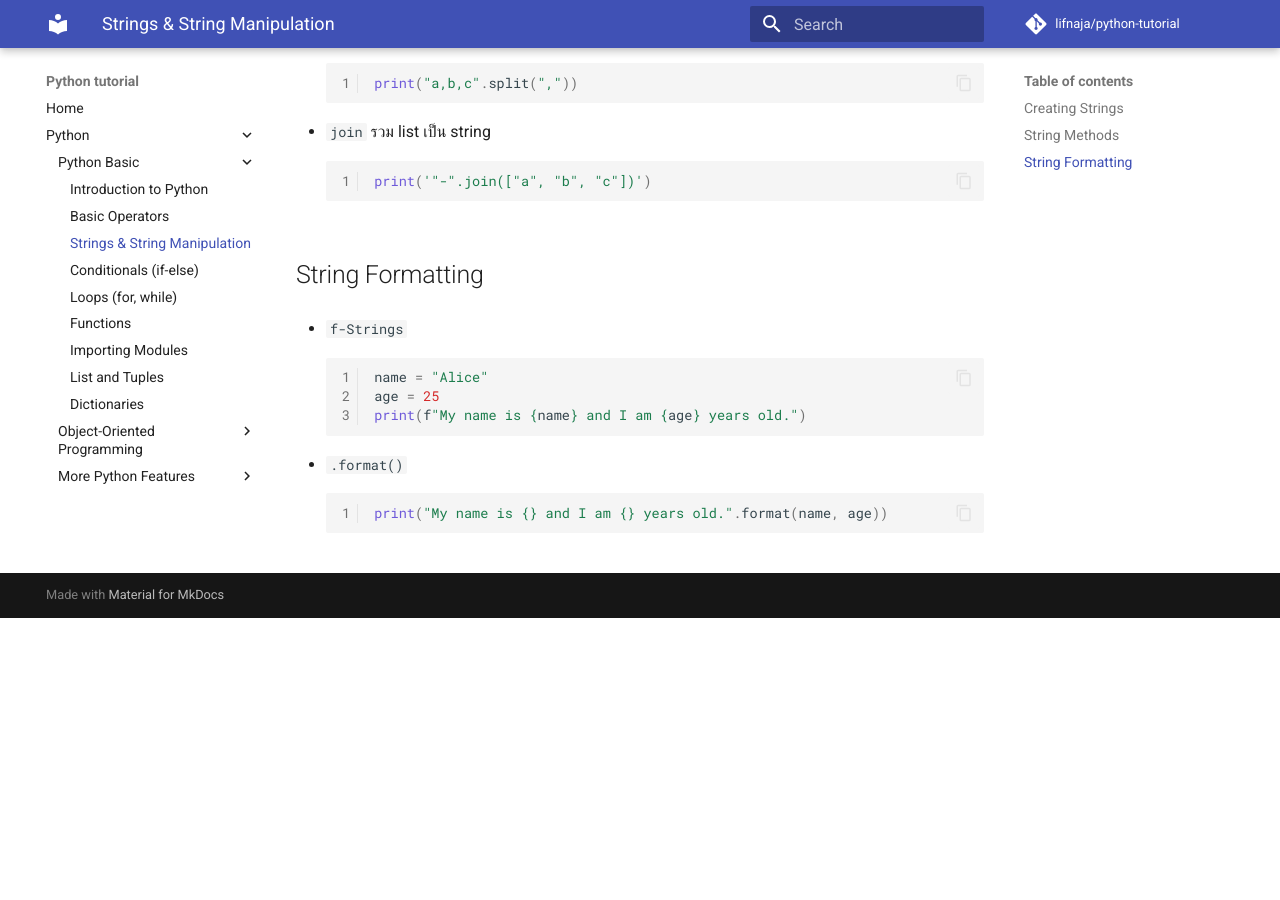
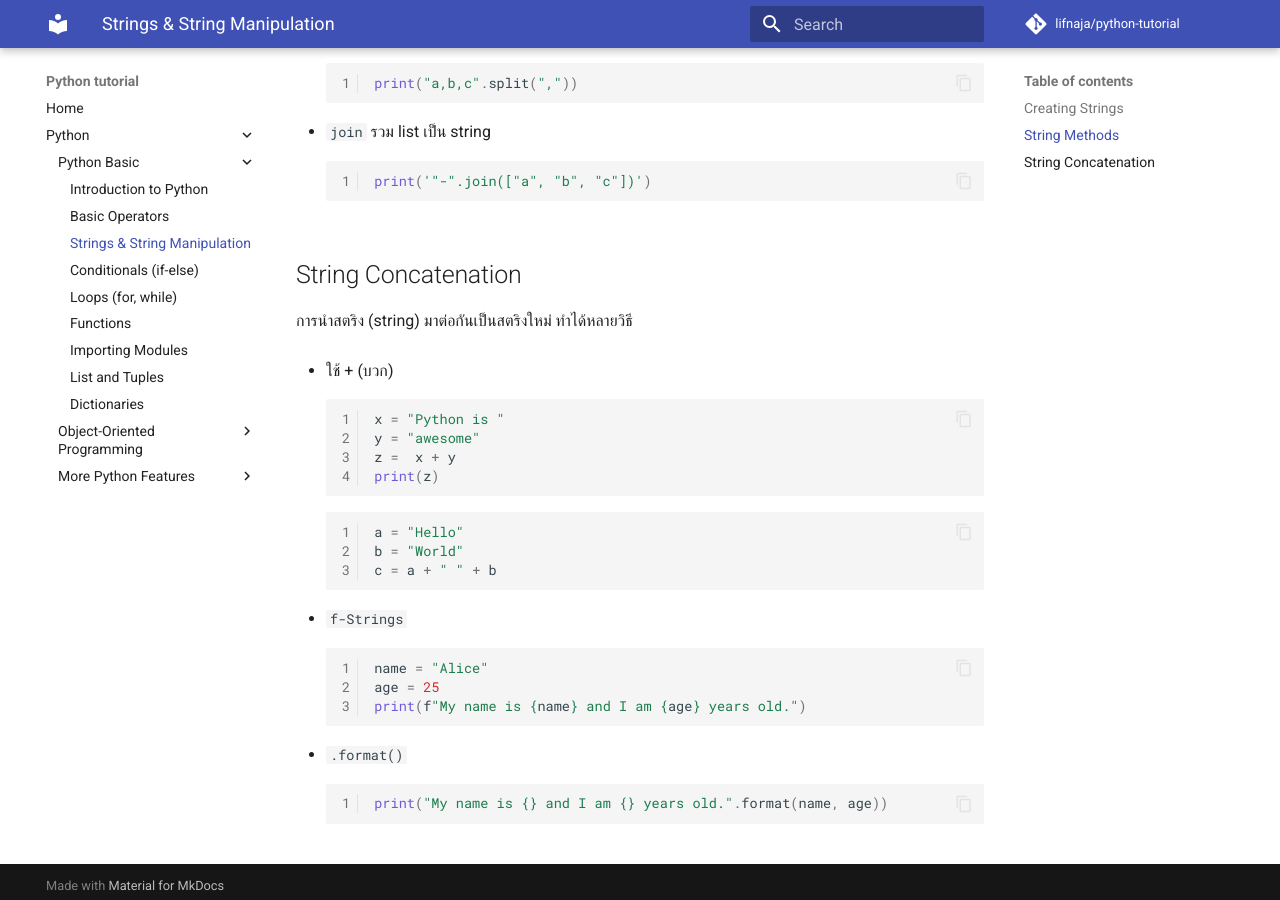
Before and after one commit to lifnaja/python-tutorial, an MkDocs documentation site: the page built from docs/python/python-basic/strings.md, in a window 1280 px wide and 900 px high, scrolled down 861 px. Built offline with MkDocs 1.6.1 and Material for MkDocs 9.7.7, drawn with Linux system fonts in a browser that asks for light colours; comment, search, counter and statistics services are not loaded; before the commit the page ends 1479 px from its top, so only the background shows below that.

Commit message:
change title String Formatting to String Concatenation and add example concat string with plus operator

````diff
--- a/docs/python/python-basic/strings.md
+++ b/docs/python/python-basic/strings.md
@@ -42,7 +42,24 @@ multiline string"""
     print('"-".join(["a", "b", "c"])')
     ```
 
-## String Formatting
+
+## String Concatenation
+
+การนำสตริง (string) มาต่อกันเป็นสตริงใหม่ ทำได้หลายวิธี
+
+- ใช้ + (บวก)
+    ```py linenums="1"
+    x = "Python is "
+    y = "awesome"
+    z =  x + y
+    print(z)
+    ```
+
+    ```py linenums="1"
+    a = "Hello"
+    b = "World"
+    c = a + " " + b
+    ```
 
 -  `f-Strings`
 
````
